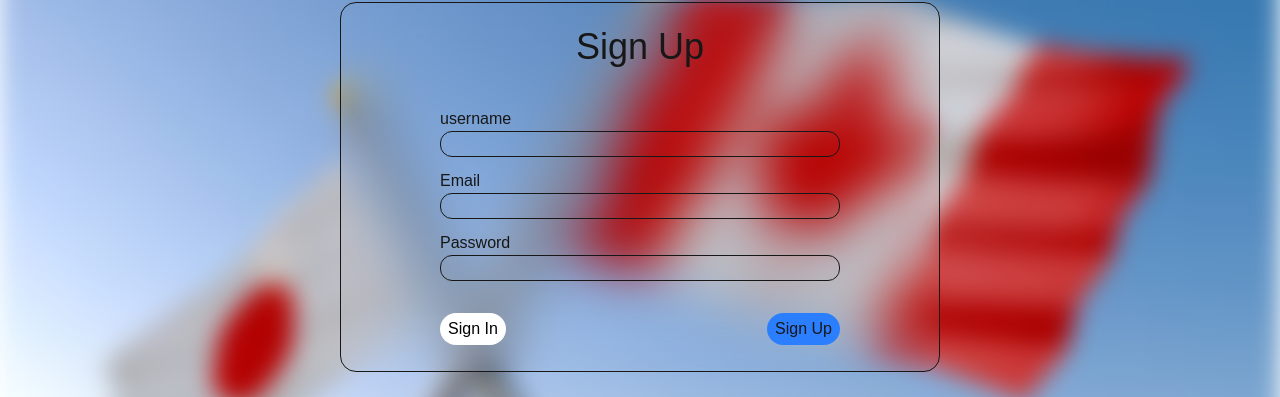
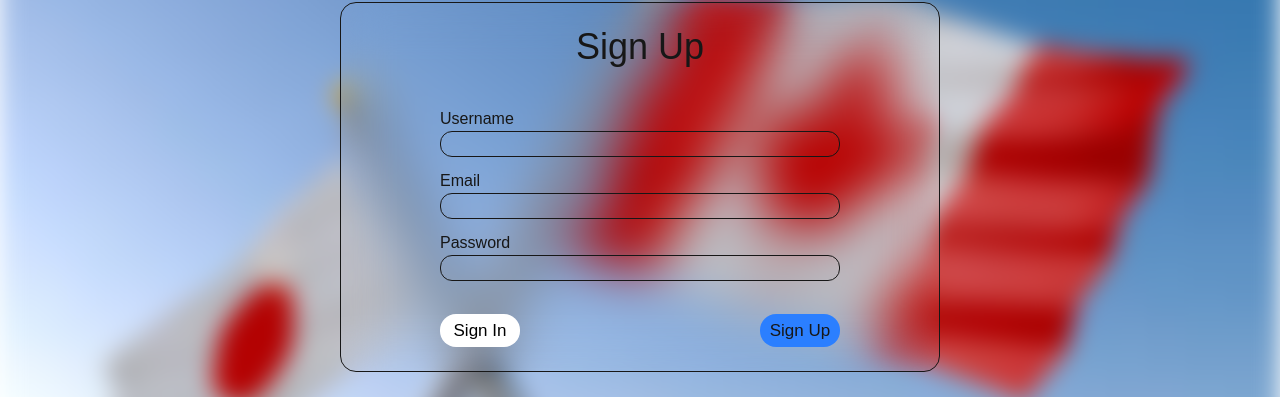
Before and after one commit to Nagira16/CircleJP, a Next.js app in the folder circle-jp/: page /auth/sign-up in a window 1280 px wide. Shown: the part 213-610 px from the top of the page. Built offline with nearby package versions, Linux system fonts and the light colour scheme.

Commit message:
Fix-Button-Styles

```diff
--- a/circle-jp/app/auth/sign-in/page.tsx
+++ b/circle-jp/app/auth/sign-in/page.tsx
@@ -13,7 +13,10 @@ function SignIn() {
       <main className="border border-inherit w-[600px] h-[370px] rounded-2xl p-6 z-10 backdrop-blur-xl space-y-10">
         <h4 className="text-center text-4xl">Sign In</h4>
 
-        <form action="" className="mx-auto w-[400px]">
+        <form
+          action=""
+          className="mx-auto w-[400px] h-60 flex flex-col justify-between"
+        >
           <div className="space-y-3">
             <div>
               <legend>Email</legend>
@@ -34,14 +37,14 @@ function SignIn() {
             </div>
           </div>
 
-          <div className="flex justify-between items-center pt-[94px] text-[16px]">
+          <div className="flex justify-between items-center pt-[94px] text-[17px] text-center">
             <Link
               href={"/auth/sign-up"}
-              className="bg-white text-black py-1 px-2 rounded-2xl"
+              className="bg-white text-black py-1 rounded-2xl w-20"
             >
               Sign Up
             </Link>
-            <button type="submit" className="bg-blue-500 py-1 px-2 rounded-2xl">
+            <button type="submit" className="bg-blue-500 py-1 rounded-2xl w-20">
               Sign In
             </button>
           </div>
--- a/circle-jp/app/auth/sign-up/page.tsx
+++ b/circle-jp/app/auth/sign-up/page.tsx
@@ -13,9 +13,13 @@ function SignUp() {
       <main className="border border-inherit w-[600px] h-[370px] rounded-2xl p-6 z-10 backdrop-blur-xl space-y-10">
         <h4 className="text-center text-4xl">Sign Up</h4>
 
-        <form action="" className="mx-auto space-y-3 w-[400px]">
+        <form
+          action=""
+          className="mx-auto w-[400px] h-60 flex flex-col justify-between"
+        >
+          <div className="space-y-3">
             <div>
-            <legend>username</legend>
+              <legend>Username</legend>
               <input
                 type="text"
                 name="username"
@@ -40,15 +44,16 @@ function SignUp() {
                 className="border w-[400px] rounded-xl"
               />
             </div>
+          </div>
 
-          <div className="flex justify-between items-center pt-5 text-[16px]">
+          <div className="flex justify-between items-center pt-5 text-[17px] text-center">
             <Link
               href={"/auth/sign-in"}
-              className="bg-white text-black py-1 px-2 rounded-2xl"
+              className="bg-white text-black py-1 rounded-2xl w-20"
             >
               Sign In
             </Link>
-            <button type="submit" className="bg-blue-500 py-1 px-2 rounded-2xl">
+            <button type="submit" className="bg-blue-500 py-1 rounded-2xl w-20">
               Sign Up
             </button>
           </div>
```
Lines whose indentation alone changed are shown as unchanged.
